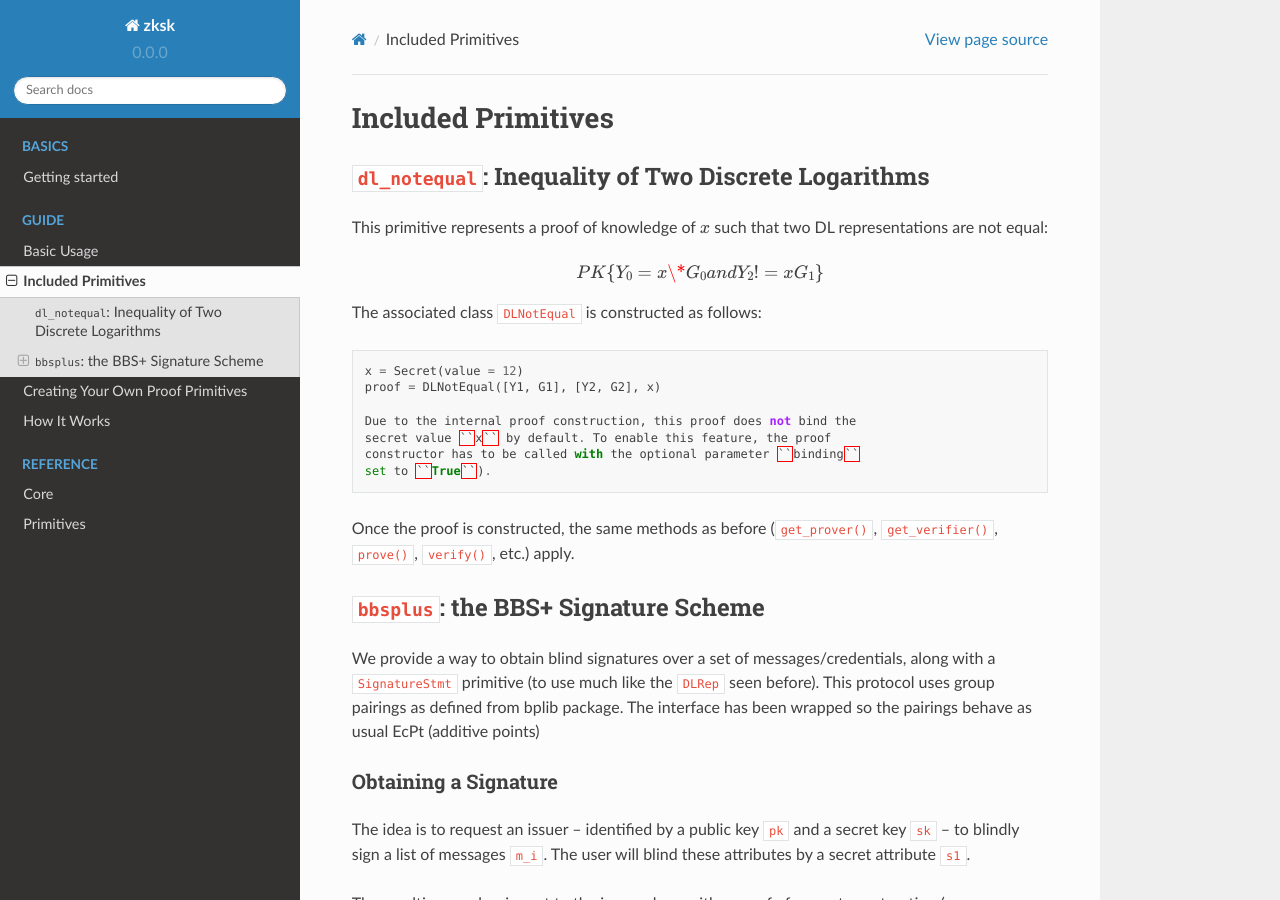
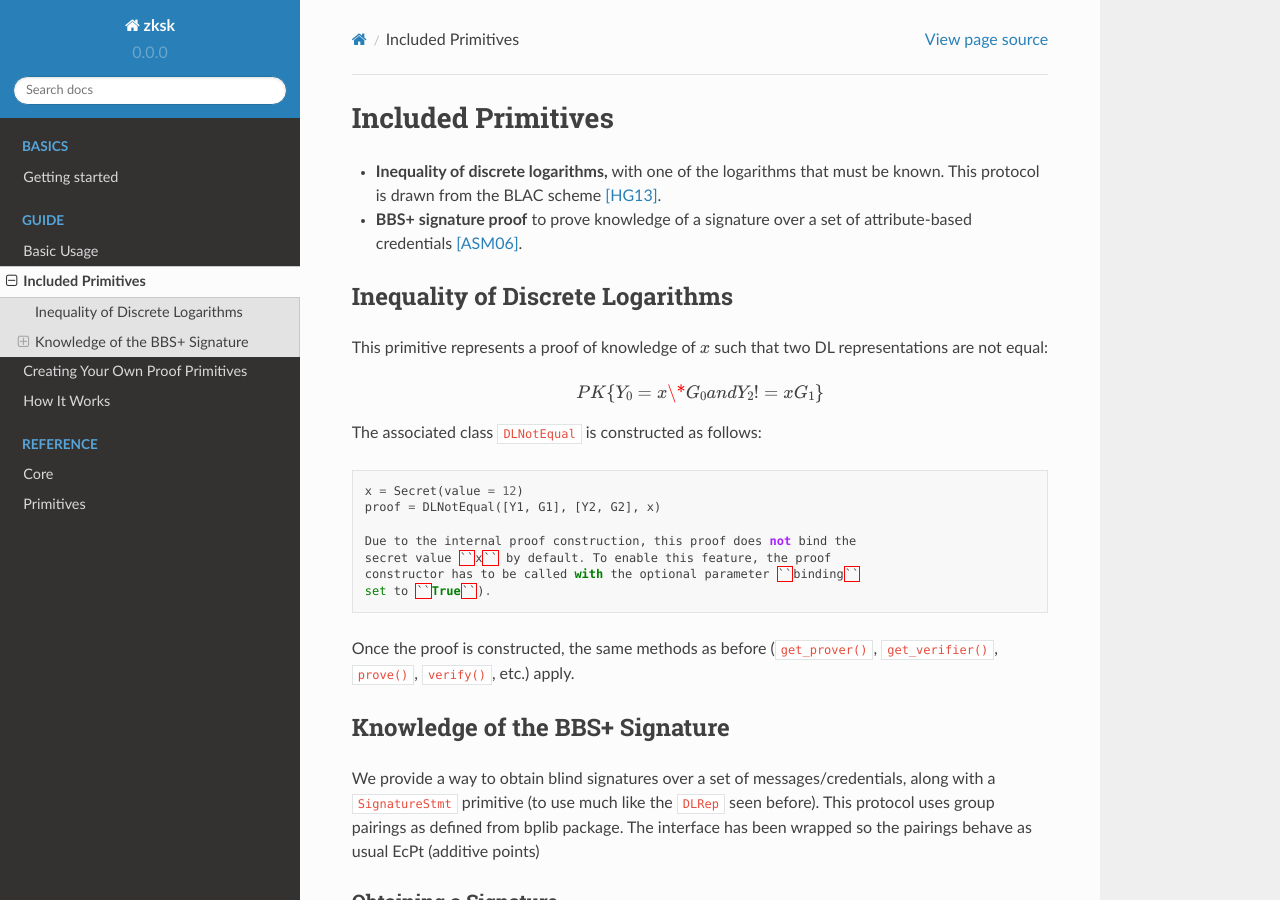
Before and after one commit to spring-epfl/zksk, a Sphinx documentation site: the page built from docs/primitives.rst, in a window 1280 px wide and 900 px high. Built offline with Sphinx 7.4.7 and the Read the Docs theme 2.0.0, drawn with Linux system fonts in a browser that asks for light colours; some of the changed text lies outside the part shown.

```diff
--- a/docs/primitives.rst
+++ b/docs/primitives.rst
@@ -1,8 +1,16 @@
+.. _included_primitives:
+
 Included Primitives
 -------------------
 
-``dl_notequal``: Inequality of Two Discrete Logarithms
-^^^^^^^^^^^^^^^^^^^^^^^^^^^^^^^^^^^^^^^^^^^^^^^^^^^^^^
+- **Inequality of discrete logarithms,** with one of the logarithms that must be known. This
+  protocol is drawn from the BLAC scheme [HG13]_.
+
+- **BBS+ signature proof** to prove knowledge of a signature over a set of attribute-based
+  credentials [ASM06]_.
+
+Inequality of Discrete Logarithms
+^^^^^^^^^^^^^^^^^^^^^^^^^^^^^^^^^
 
 This primitive represents a proof of knowledge of :math:`x` such that two
 DL representations are not equal:
@@ -27,8 +35,8 @@ Once the proof is constructed, the same methods as before
 (``get_prover()``, ``get_verifier()``, ``prove()``, ``verify()``, etc.)
 apply.
 
-``bbsplus``: the BBS+ Signature Scheme
-^^^^^^^^^^^^^^^^^^^^^^^^^^^^^^^^^^^^^^
+Knowledge of the BBS+ Signature
+^^^^^^^^^^^^^^^^^^^^^^^^^^^^^^^
 
 We provide a way to obtain blind signatures over a set of
 messages/credentials, along with a ``SignatureStmt`` primitive (to use
@@ -106,3 +114,13 @@ the verifying side would call
 
 From this Proof objects, one can run the usual methods ``get_prover()``,
 ``get_verifier()``, ``prove()``, ``verify()``, etc.
+
+
+.. [HG13] R. Henry and I. Goldberg, "Thinking inside the BLAC box: smarter
+   protocols for faster anonymous blacklisting," in Proceedings of the 12th
+   ACM workshop on Workshop on privacy in the electronic society. ACM,
+   2013, pp. 71–82.
+
+.. [ASM06] M. H. Au, W. Susilo, and Y. Mu, "Constant-size dynamic k-TAA," in
+   International Conference on Security and Cryptography for Networks.
+   Springer, 2006, pp. 111–125.
```
Also changed, not shown: 1 other file.
